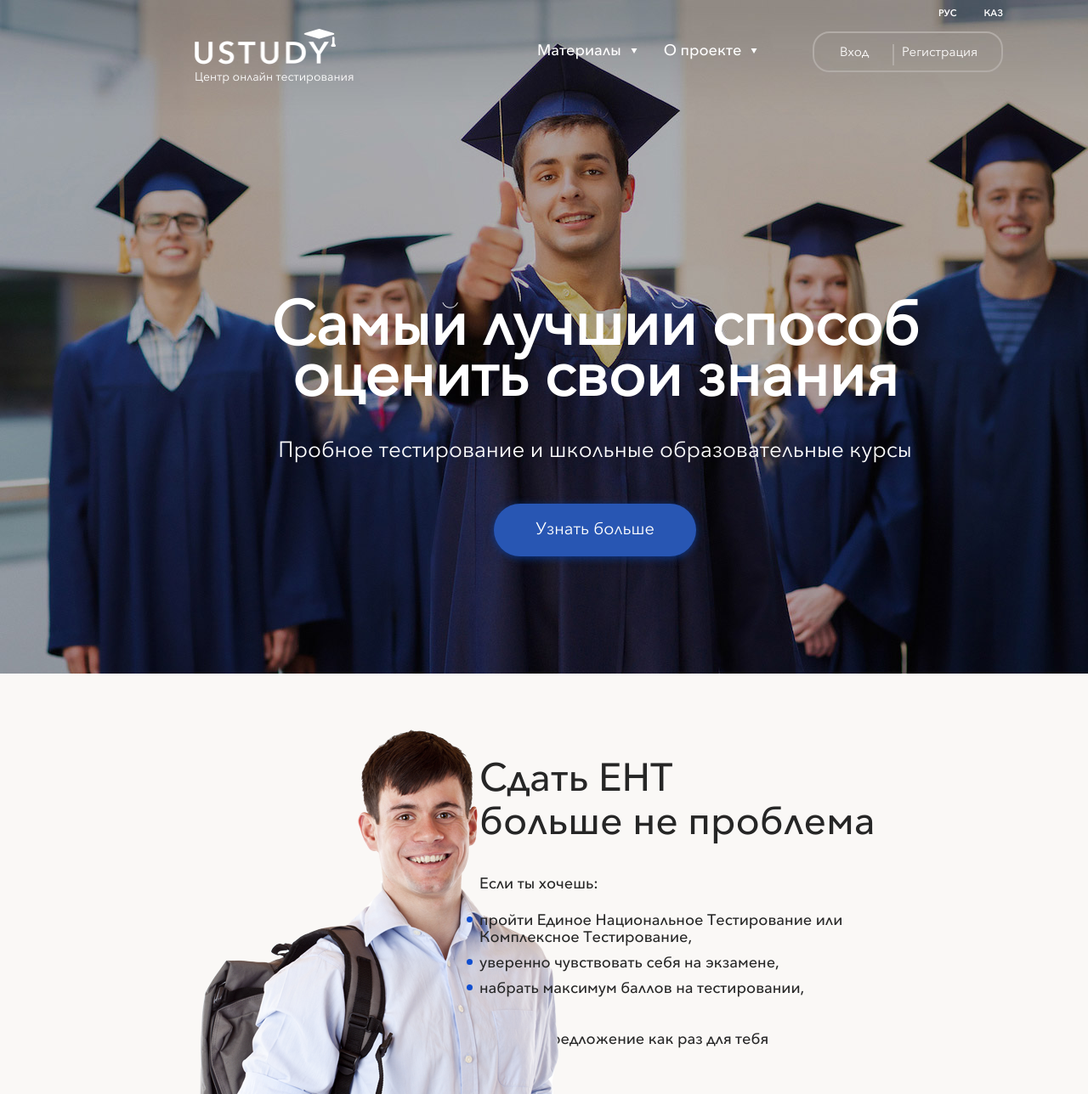
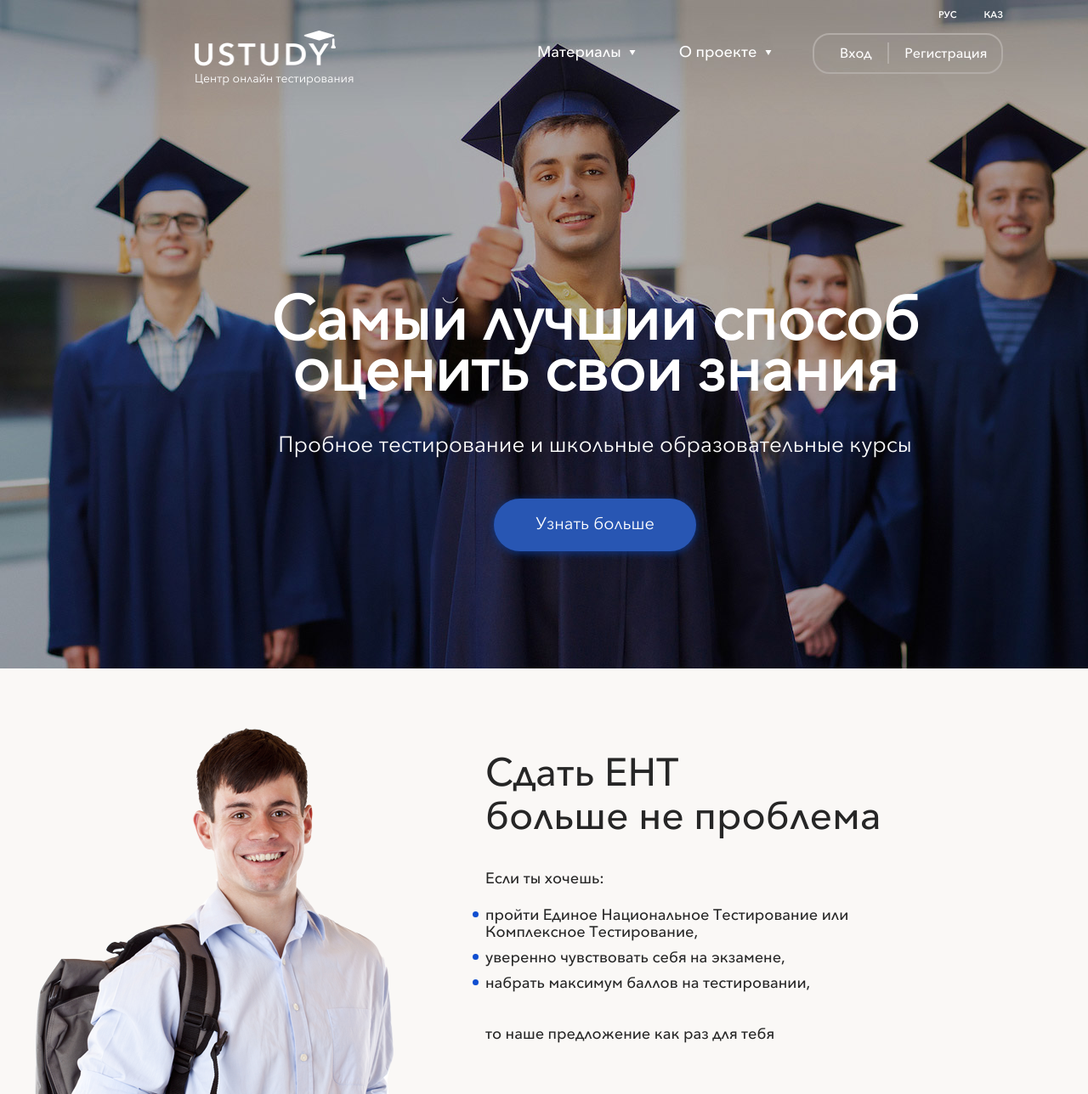
Before and after one commit to bogdanGR/ustudy, a website: page src/index.html in a window 1280 px wide. Shown: the top 1288 px of the page at 85% size. Drawn offline with nearby package versions, Linux system fonts and the light colour scheme; files that its build step writes are made by us from their sources.

Commit message:
доделал - поправил баг с картинкой

```diff
--- a/src/sass/blocks/header.scss
+++ b/src/sass/blocks/header.scss
@@ -1,7 +1,7 @@
 .header {
 	background-image: url('../img/header-bg.jpg');
 	background-repeat: no-repeat;
-	height: 793px;
+	height: 787px;
   width: 1400px;
   margin: 0 auto;
 }
@@ -12,7 +12,7 @@
   display: block;
 
   float: right;
-  padding-top: 5px;
+  padding-top: 7px;
   margin-left: 32px;
 
   font-family: "AvenirNext DemiBold", Arial, sans-serif;
@@ -38,6 +38,7 @@
 .header__subtext {
   margin: 0;
   margin-top: 3px;
+
   font-family: "Avenir regular", Arial, sans-serif;
   font-size: 14px;
   color: #ffffff;
@@ -54,6 +55,11 @@
 
 }
 .header__user-link {
+  font-family: "Avenir medium";
+  font-size: 16px;
+  line-height: 22px;
+  font-weight: 500;
+
   text-decoration: none;
   color: #fffefe;
   &:hover {
@@ -66,8 +72,8 @@
     &::after {
       position: absolute;
       content: '';
-      right: 5px;
-      top: 1px;
+      right: 15px;
+      top: -2px;
       height: 25px;
       border-right: 2px solid #b2aca7;
     }
@@ -75,7 +81,7 @@
 }
 .header__wrapper {
   @include clearfix;
-  margin-bottom: 250px;
+  margin-bottom: 242px;
 }
 .header__title {
   margin: 0;
--- a/src/sass/blocks/main-menu.scss
+++ b/src/sass/blocks/main-menu.scss
@@ -16,7 +16,7 @@
   vertical-align: top;
   position: relative;
 
-  padding-right: 30px;
+  padding-right: 48px;
   font-family: "Avenir medium", Arial, sans-serif;
   font-size: 18px;
   line-height: 60px;
@@ -25,13 +25,19 @@
   &::after {
     position: absolute;
     content: '';
-    right: 25px;
+    right: 45px;
     top: 37px;
 
     width: 8px;
     height: 6px;
 
     background: url('../img/dropdown-arrow.png') no-repeat;
+  }
+  &:last-child {
+    padding-right: 0;
+    &::after {
+      right: -4px;
+    }
   }
 
 }
--- a/src/sass/blocks/main.scss
+++ b/src/sass/blocks/main.scss
@@ -1,19 +1,22 @@
 .main {
-  position: relative;
-
-  @include clearfix;
   margin-bottom: 50px;
-  padding-bottom: 78px;
 
   background-color: #faf8f6;
 }
+
 .main__img {
-  position: absolute;
-  left: 18%;
-  top: 24px;
+  position: relative;
+  left: -124px;
 
-  width: 480px;
+  float: left;
+  width: 490px;
   padding-top: 23px;
+  padding-bottom: 19px;
   height: 780px;
-  background: url('../img/guy.png') 0 42px no-repeat;
+
+  background: url('../img/guy.png') 0 70px no-repeat;
 }
+
+.main__wrapper {
+  @include clearfix;
+}
--- a/src/sass/blocks/offer.scss
+++ b/src/sass/blocks/offer.scss
@@ -1,8 +1,9 @@
 .offer {
+  position: relative;
+  left: -83px;
   float: right;
 
   width: 466px;
-  margin-right: 90px;
   padding-top: 60px;
 
   font-family: "Avenir medium";
--- a/src/sass/global/variables.scss
+++ /dev/null
@@ -1,3 +0,0 @@
-$main-title-color: #292f36;
-$white: #ffffff;
-$bg-color-primary: #3a454d;
--- a/src/sass/style.scss
+++ b/src/sass/style.scss
@@ -1,7 +1,6 @@
 @import "global/fonts.scss";
 @import "global/normalize.scss";
 @import "global/mixins.scss";
-@import "global/variables.scss";
 @import "global/global-styles.scss";
 @import "blocks/btn.scss";
 @import "blocks/header.scss";
```
Also changed, not shown: src/index.html (+2 -4 lines).
